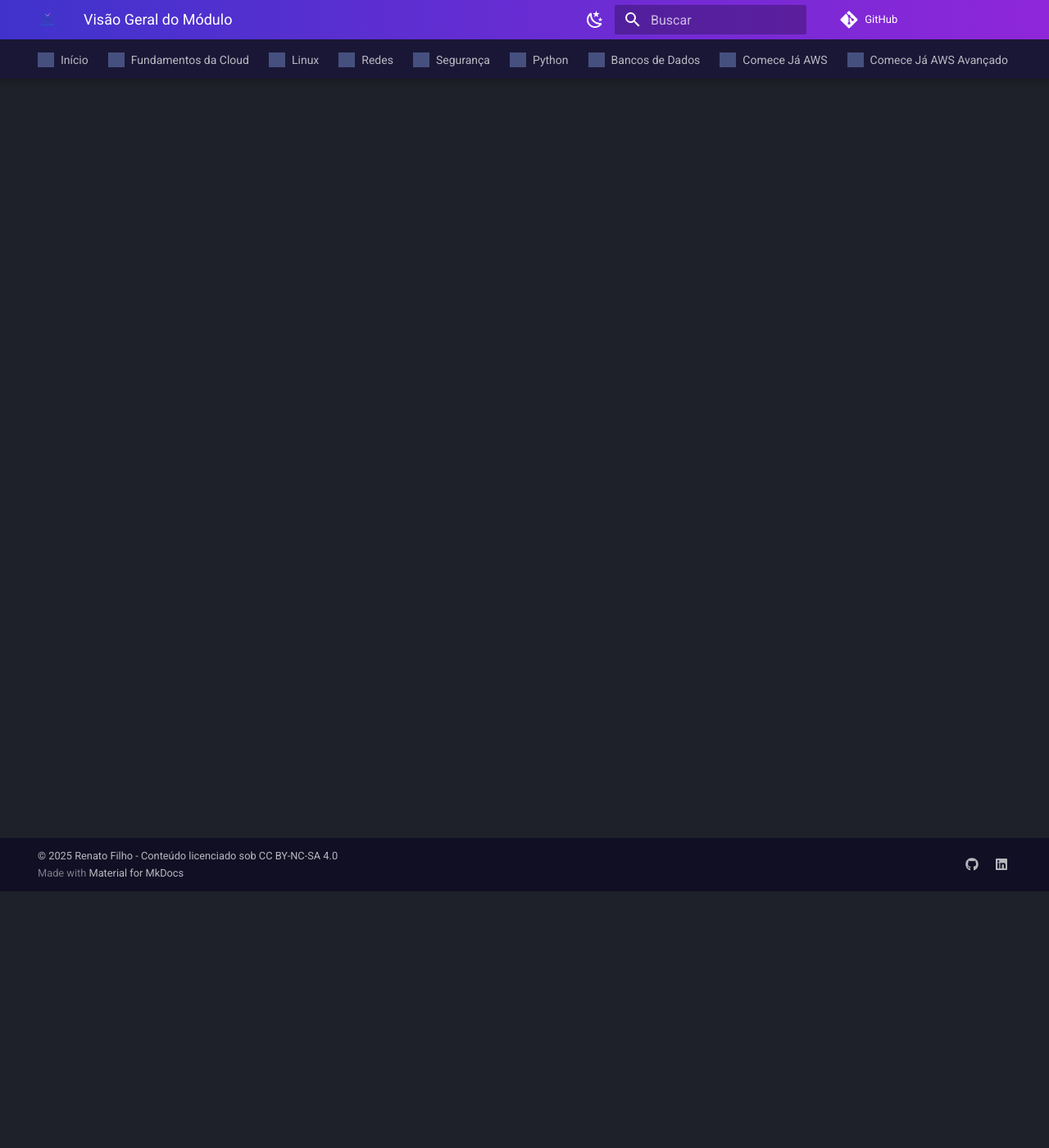
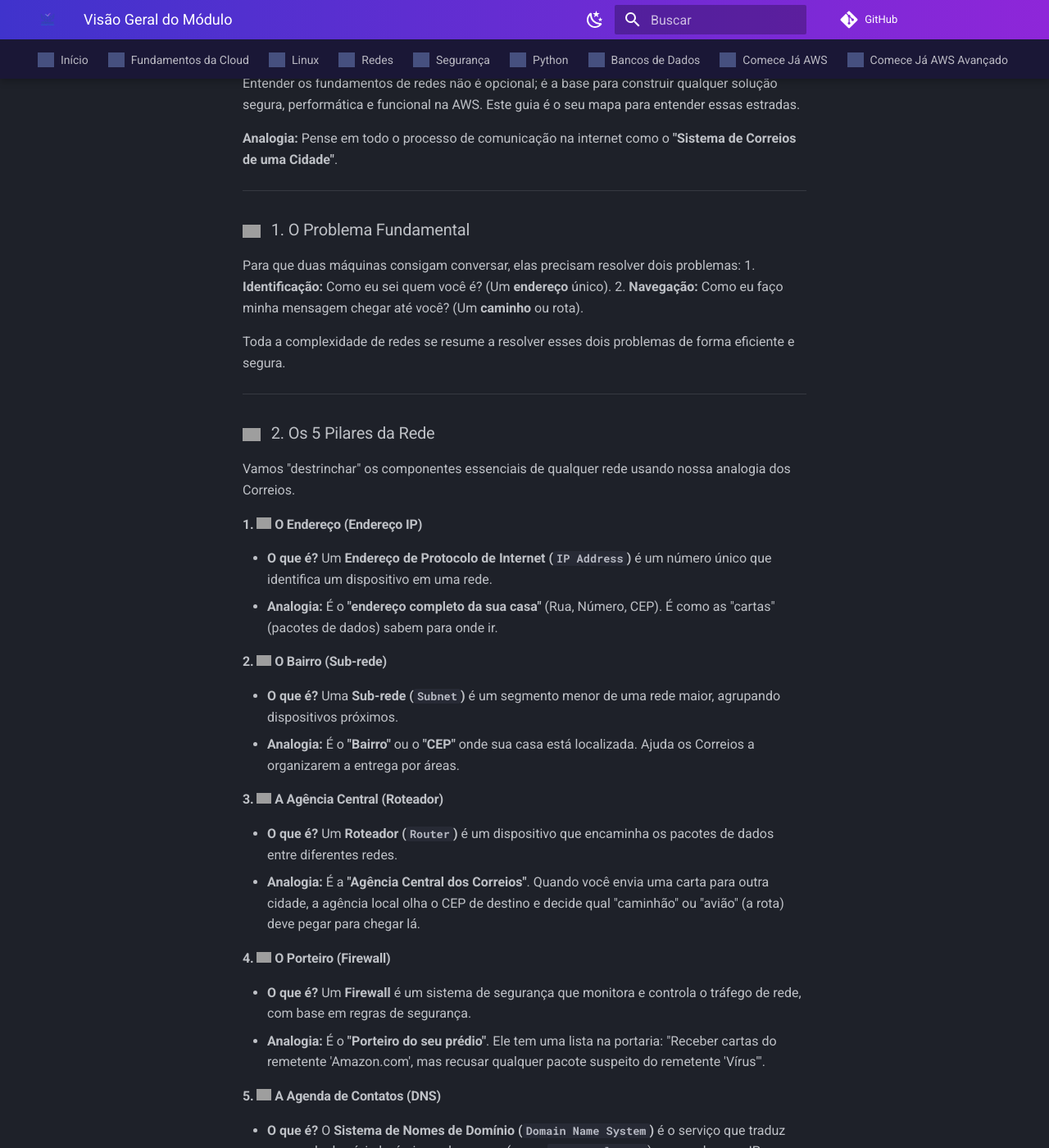
Before and after one commit to RenatofilhoDevandtech/jornada-aws-practitioner, an MkDocs documentation site: the page built from docs/03_Redes/index.md, in a window 1280 px wide and 1400 px high, scrolled down 313 px. Shown: the whole window at 82% size. Built offline with MkDocs 1.6.1 and Material for MkDocs 9.7.7, drawn with Linux system fonts in a browser that asks for light colours; comment, search, counter and statistics services are not loaded; some of the changed text lies outside the part shown; grey boxes are pictures that could not be loaded.

Commit message:
docs(redes): :satellite: revisa conceitos de IP, sub-redes e recursos de VPC

```diff
--- a/docs/03_Redes/index.md
+++ b/docs/03_Redes/index.md
@@ -1 +1,61 @@
 # Visão Geral do Módulo
+# <img src="https://api.iconify.design/mdi/lan.svg?color=currentColor" width="26" style="vertical-align:middle; margin-right:8px;" /> Visão Geral de Redes: As Estradas da Nuvem
+
+Nenhum serviço na nuvem, de uma instância EC2 a uma função Lambda, funciona sem uma rede por baixo. Se a computação é o "motor" e o armazenamento é a "garagem", a rede são as **"estradas, ruas e sinais de trânsito"** da sua cidade digital.
+
+Entender os fundamentos de redes não é opcional; é a base para construir qualquer solução segura, performática e funcional na AWS. Este guia é o seu mapa para entender essas estradas.
+
+**Analogia:** Pense em todo o processo de comunicação na internet como o **"Sistema de Correios de uma Cidade"**.
+
+---
+
+### <img src="https://api.iconify.design/mdi/help-circle-outline.svg?color=currentColor" width="22" style="vertical-align:middle; margin-right:8px;" /> 1. O Problema Fundamental
+
+Para que duas máquinas consigam conversar, elas precisam resolver dois problemas:
+1.  **Identificação:** Como eu sei quem você é? (Um **endereço** único).
+2.  **Navegação:** Como eu faço minha mensagem chegar até você? (Um **caminho** ou rota).
+
+Toda a complexidade de redes se resume a resolver esses dois problemas de forma eficiente e segura.
+
+---
+
+### <img src="https://api.iconify.design/mdi/office-building-cog-outline.svg?color=currentColor" width="22" style="vertical-align:middle; margin-right:8px;" /> 2. Os 5 Pilares da Rede
+
+Vamos "destrinchar" os componentes essenciais de qualquer rede usando nossa analogia dos Correios.
+
+#### 1. <img src="https://api.iconify.design/mdi/map-marker-outline.svg?color=currentColor" width="18" /> O Endereço (Endereço IP)
+* **O que é?** Um **Endereço de Protocolo de Internet (`IP Address`)** é um número único que identifica um dispositivo em uma rede.
+* **Analogia:** É o **"endereço completo da sua casa"** (Rua, Número, CEP). É como as "cartas" (pacotes de dados) sabem para onde ir.
+
+#### 2. <img src="https://api.iconify.design/mdi/map-marker-path.svg?color=currentColor" width="18" /> O Bairro (Sub-rede)
+* **O que é?** Uma **Sub-rede (`Subnet`)** é um segmento menor de uma rede maior, agrupando dispositivos próximos.
+* **Analogia:** É o **"Bairro"** ou o **"CEP"** onde sua casa está localizada. Ajuda os Correios a organizarem a entrega por áreas.
+
+#### 3. <img src="https://api.iconify.design/mdi/router-network.svg?color=currentColor" width="18" /> A Agência Central (Roteador)
+* **O que é?** Um **Roteador (`Router`)** é um dispositivo que encaminha os pacotes de dados entre diferentes redes.
+* **Analogia:** É a **"Agência Central dos Correios"**. Quando você envia uma carta para outra cidade, a agência local olha o CEP de destino e decide qual "caminhão" ou "avião" (a rota) deve pegar para chegar lá.
+
+#### 4. <img src="https://api.iconify.design/mdi/shield-lock-outline.svg?color=currentColor" width="18" /> O Porteiro (Firewall)
+* **O que é?** Um **Firewall** é um sistema de segurança que monitora e controla o tráfego de rede, com base em regras de segurança.
+* **Analogia:** É o **"Porteiro do seu prédio"**. Ele tem uma lista na portaria: "Receber cartas do remetente 'Amazon.com', mas recusar qualquer pacote suspeito do remetente 'Vírus'".
+
+#### 5. <img src="https://api.iconify.design/mdi/book-open-page-variant-outline.svg?color=currentColor" width="18" /> A Agenda de Contatos (DNS)
+* **O que é?** O **Sistema de Nomes de Domínio (`Domain Name System`)** é o serviço que traduz nomes de domínio legíveis por humanos (como `www.google.com`) para endereços IP.
+* **Analogia:** É a **"Agenda de Contatos"** do seu celular. Você não precisa memorizar o número de telefone (o IP) de ninguém. Você simplesmente procura por "João" (o nome de domínio) e seu celular descobre o número para fazer a ligação.
+
+---
+
+### <img src="https://api.iconify.design/logos/aws-vpc.svg?color=currentColor" width="22" style="vertical-align:middle; margin-right:8px;" /> 3. Conectando Tudo à AWS (O Mapeamento para a VPC)
+
+A beleza da AWS é que todos esses conceitos fundamentais de redes têm um equivalente direto nos serviços que usamos para construir nossa "cidade digital".
+
+| Conceito de Rede | Analogia dos Correios | Serviço/Componente AWS Correspondente |
+| :--- | :--- | :--- |
+| **Sua Rede Privada** | Seu "Condomínio Fechado" | **Amazon VPC** |
+| **Endereço IP Privado** | O endereço da sua "Casa" | IP Privado de uma Instância EC2 |
+| **Sub-rede** | A "Rua" do seu condomínio | **Subnet** |
+| **Roteador** | O "Mapa de Trânsito" | **Route Table** |
+| **Firewall** | O "Porteiro" e a "Fechadura" | **Network ACL** e **Security Group** |
+| **DNS** | A "Agenda de Contatos" | **Amazon Route 53** |
+
+Neste módulo, vamos pegar cada um desses conceitos e construir nossa própria "cidade digital" do zero, usando a Amazon VPC. Vamos desenhar as ruas, configurar as portarias e garantir que o tráfego flua de forma segura e eficiente.
```
